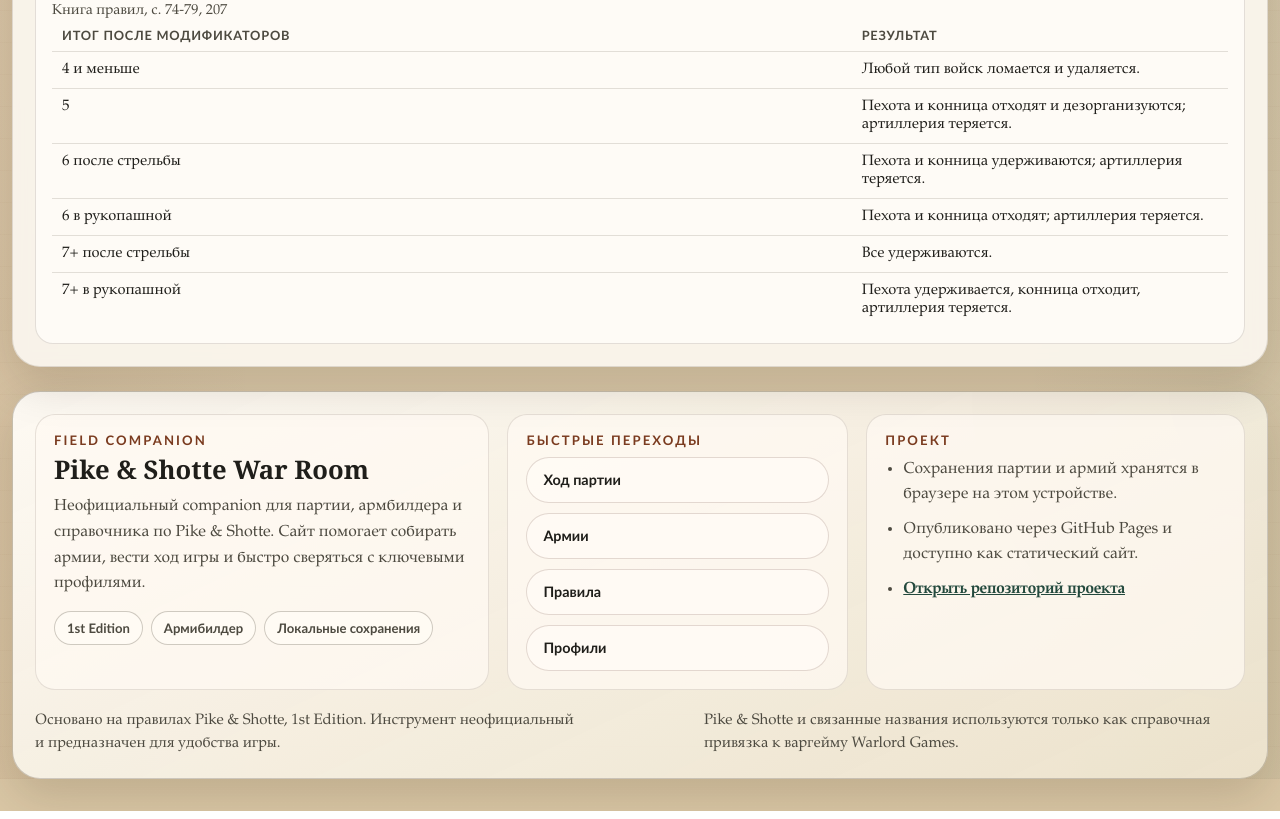
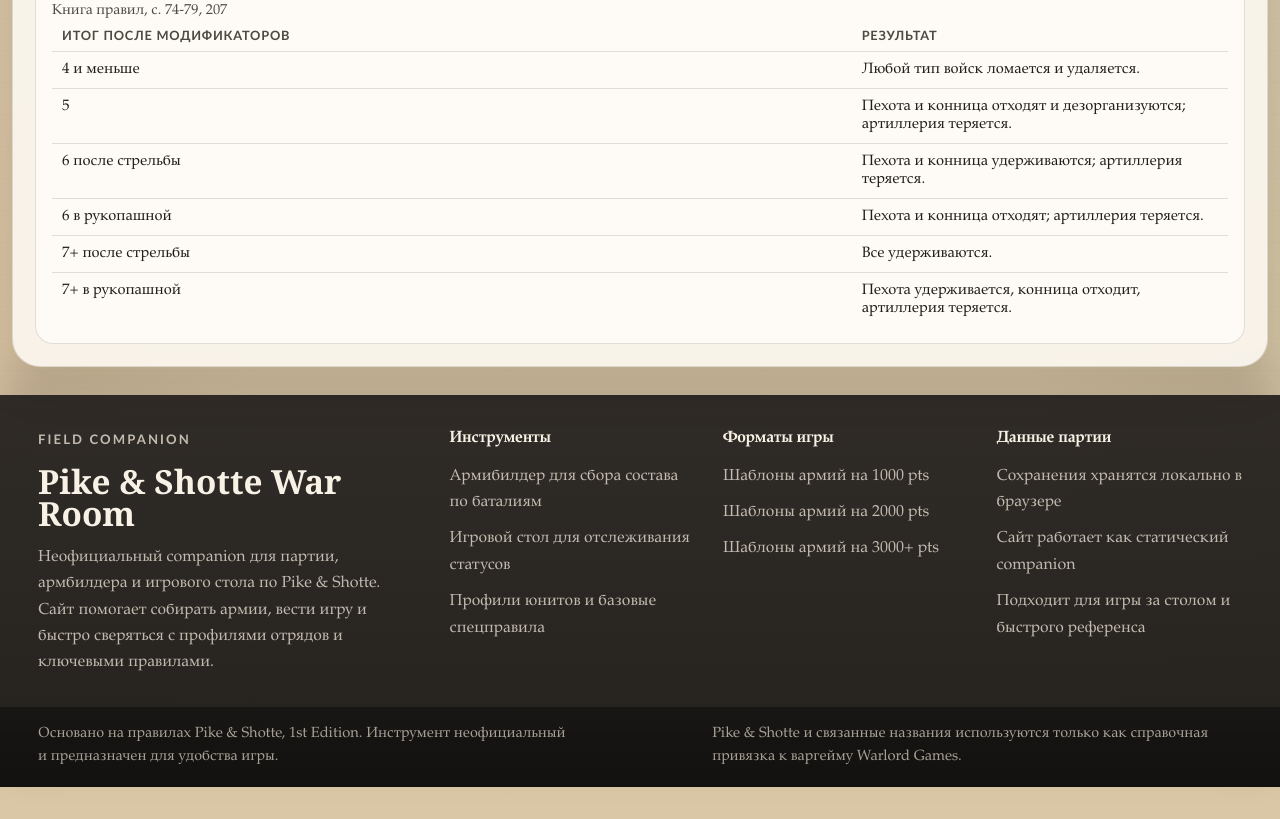
Before and after one commit to deBroohs/pikeandshotte, a website: page index.html in a window 1280 px wide. Shown: the part 2576-3395 px from the top of the page. Drawn offline with Linux system fonts and the light colour scheme.

Commit message:
Refine footer layout

```diff
--- a/app.js
+++ b/app.js
@@ -53,13 +53,6 @@
 
     document.querySelectorAll(".tab").forEach((button) => {
       button.addEventListener("click", () => setActiveTab(button.dataset.tabTarget));
-    });
-
-    document.querySelectorAll("[data-footer-tab]").forEach((button) => {
-      button.addEventListener("click", () => {
-        setActiveTab(button.dataset.footerTab);
-        window.scrollTo({ top: 0, behavior: "smooth" });
-      });
     });
 
     document.getElementById("prev-phase").addEventListener("click", () => stepPhase(-1));
--- a/index.html
+++ b/index.html
@@ -32,7 +32,7 @@
   <link rel="manifest" href="./site.webmanifest">
   <link rel="sitemap" type="application/xml" title="Sitemap" href="./sitemap.xml">
   <link rel="preload" href="./assets/arts/hero-battle.jpg" as="image" fetchpriority="high">
-  <link rel="stylesheet" href="./styles.css?v=20260325-16">
+  <link rel="stylesheet" href="./styles.css?v=20260325-17">
   <script type="application/ld+json">
     {
       "@context": "https://schema.org",
@@ -230,41 +230,46 @@
     </main>
 
     <footer class="site-footer">
-      <div class="site-footer-grid">
-        <section class="footer-block">
-          <p class="panel-kicker">Field Companion</p>
+      <div class="site-footer-main">
+        <section class="site-footer-column site-footer-brand">
+          <p class="panel-kicker footer-kicker">Field Companion</p>
           <h2>Pike &amp; Shotte War Room</h2>
-          <p class="footer-copy">Неофициальный companion для партии, армбилдера и справочника по Pike &amp; Shotte. Сайт помогает собирать армии, вести ход игры и быстро сверяться с ключевыми профилями.</p>
-          <div class="chip-row">
-            <span class="meta-chip">1st Edition</span>
-            <span class="meta-chip">Армибилдер</span>
-            <span class="meta-chip">Локальные сохранения</span>
-          </div>
+          <p>Неофициальный companion для партии, армбилдера и игрового стола по Pike &amp; Shotte. Сайт помогает собирать армии, вести игру и быстро сверяться с профилями отрядов и ключевыми правилами.</p>
         </section>
 
-        <section class="footer-block">
-          <p class="panel-kicker">Быстрые переходы</p>
-          <div class="footer-nav">
-            <button class="footer-link" type="button" data-footer-tab="dashboard">Ход партии</button>
-            <button class="footer-link" type="button" data-footer-tab="armies">Армии</button>
-            <button class="footer-link" type="button" data-footer-tab="reference">Правила</button>
-            <button class="footer-link" type="button" data-footer-tab="units">Профили</button>
-          </div>
+        <section class="site-footer-column">
+          <h3>Инструменты</h3>
+          <ul class="site-footer-list">
+            <li>Армибилдер для сбора состава по баталиям</li>
+            <li>Игровой стол для отслеживания статусов</li>
+            <li>Профили юнитов и базовые спецправила</li>
+          </ul>
         </section>
 
-        <section class="footer-block">
-          <p class="panel-kicker">Проект</p>
-          <ul class="footer-list">
-            <li>Сохранения партии и армий хранятся в браузере на этом устройстве.</li>
-            <li>Опубликовано через GitHub Pages и доступно как статический сайт.</li>
-            <li><a href="https://github.com/deBroohs/pikeandshotte" target="_blank" rel="noreferrer">Открыть репозиторий проекта</a></li>
+        <section class="site-footer-column">
+          <h3>Форматы игры</h3>
+          <ul class="site-footer-list">
+            <li>Шаблоны армий на 1000 pts</li>
+            <li>Шаблоны армий на 2000 pts</li>
+            <li>Шаблоны армий на 3000+ pts</li>
+          </ul>
+        </section>
+
+        <section class="site-footer-column">
+          <h3>Данные партии</h3>
+          <ul class="site-footer-list">
+            <li>Сохранения хранятся локально в браузере</li>
+            <li>Сайт работает как статический companion</li>
+            <li>Подходит для игры за столом и быстрого референса</li>
           </ul>
         </section>
       </div>
 
-      <div class="site-footer-bar">
-        <p>Основано на правилах Pike &amp; Shotte, 1st Edition. Инструмент неофициальный и предназначен для удобства игры.</p>
-        <p>Pike &amp; Shotte и связанные названия используются только как справочная привязка к варгейму Warlord Games.</p>
+      <div class="site-footer-bottom">
+        <div class="site-footer-bottom-inner">
+          <p>Основано на правилах Pike &amp; Shotte, 1st Edition. Инструмент неофициальный и предназначен для удобства игры.</p>
+          <p>Pike &amp; Shotte и связанные названия используются только как справочная привязка к варгейму Warlord Games.</p>
+        </div>
       </div>
     </footer>
   </div>
@@ -414,7 +419,7 @@
 
   <input id="import-file-input" type="file" accept="application/json" hidden>
 
-  <script src="./rules-data.js?v=20260325-16"></script>
-  <script src="./app.js?v=20260325-16"></script>
+  <script src="./rules-data.js?v=20260325-17"></script>
+  <script src="./app.js?v=20260325-17"></script>
 </body>
 </html>
--- a/styles.css
+++ b/styles.css
@@ -379,101 +379,101 @@ select {
 }
 
 .site-footer {
-  margin-top: 24px;
-  padding: 22px;
-  border-radius: var(--radius-lg);
-  border: 1px solid var(--line-strong);
+  width: 100vw;
+  margin-top: 28px;
+  margin-right: calc(50% - 50vw);
+  margin-left: calc(50% - 50vw);
+  color: rgba(246, 238, 226, 0.96);
   background:
-    linear-gradient(155deg, rgba(255, 252, 247, 0.95), rgba(238, 229, 208, 0.9)),
-    radial-gradient(circle at top right, rgba(35, 73, 61, 0.1), transparent 30%);
-  box-shadow: var(--shadow);
-  display: grid;
-  gap: 18px;
-}
-
-.site-footer-grid {
-  display: grid;
-  grid-template-columns: 1.2fr 0.9fr 1fr;
-  gap: 18px;
-}
-
-.footer-block {
-  padding: 18px;
-  border-radius: calc(var(--radius-md) + 2px);
-  border: 1px solid rgba(56, 42, 28, 0.12);
-  background: rgba(255, 250, 243, 0.72);
-}
-
-.footer-block h2 {
-  margin: 0 0 10px;
+    linear-gradient(180deg, rgba(44, 40, 37, 0.98), rgba(35, 32, 29, 0.99)),
+    radial-gradient(circle at top right, rgba(174, 122, 51, 0.12), transparent 26%);
+  box-shadow: 0 -20px 38px rgba(31, 24, 19, 0.14);
+}
+
+.site-footer-main,
+.site-footer-bottom-inner {
+  width: min(1440px, calc(100vw - 24px));
+  margin: 0 auto;
+}
+
+.site-footer-main {
+  display: grid;
+  grid-template-columns: minmax(0, 1.25fr) repeat(3, minmax(0, 0.8fr));
+  gap: 28px;
+  padding: 34px 26px 30px;
+}
+
+.site-footer-column {
+  display: grid;
+  align-content: start;
+  gap: 14px;
+}
+
+.site-footer-brand {
+  padding-right: 16px;
+}
+
+.site-footer-column h2,
+.site-footer-column h3 {
+  margin: 0;
+  color: #f8f1e5;
+}
+
+.site-footer-column h2 {
   font-family: var(--display-font);
-  font-size: clamp(1.4rem, 2vw, 2rem);
-  line-height: 1.05;
-}
-
-.footer-copy {
-  margin: 0 0 14px;
-  color: var(--ink-soft);
-  line-height: 1.6;
-}
-
-.footer-nav {
-  display: grid;
-  gap: 10px;
-}
-
-.footer-link {
-  min-height: 46px;
-  padding: 12px 16px;
-  border-radius: 999px;
-  border: 1px solid rgba(84, 39, 20, 0.16);
-  background: rgba(255, 252, 246, 0.76);
-  color: var(--ink);
-  font: 700 0.9rem/1 var(--ui-font);
-  text-align: left;
-  transition:
-    transform var(--transition),
-    background var(--transition),
-    border-color var(--transition),
-    box-shadow var(--transition);
-}
-
-.footer-link:hover,
-.footer-link:focus-visible {
-  transform: translateY(-1px);
-  background: rgba(255, 255, 255, 0.9);
-  border-color: rgba(84, 39, 20, 0.28);
-  box-shadow: 0 10px 22px rgba(84, 39, 20, 0.08);
-}
-
-.footer-list {
+  font-size: clamp(1.8rem, 2.6vw, 2.6rem);
+  line-height: 0.98;
+}
+
+.site-footer-column h3 {
+  font-size: 1.02rem;
+  line-height: 1.2;
+}
+
+.footer-kicker {
+  color: rgba(223, 165, 97, 0.88);
+}
+
+.site-footer-column p,
+.site-footer-list {
   margin: 0;
-  padding-left: 18px;
-  display: grid;
-  gap: 10px;
-  color: var(--ink-soft);
-  line-height: 1.55;
-}
-
-.footer-list a {
-  color: var(--field);
-  font-weight: 700;
-}
-
-.site-footer-bar {
+  color: rgba(233, 224, 209, 0.8);
+  line-height: 1.65;
+}
+
+.site-footer-list {
+  padding: 0;
+  list-style: none;
+}
+
+.site-footer-list li {
+  padding: 0;
+}
+
+.site-footer-list li + li {
+  margin-top: 10px;
+}
+
+.site-footer-bottom {
+  background:
+    linear-gradient(180deg, rgba(24, 22, 20, 0.98), rgba(18, 17, 15, 1));
+  border-top: 1px solid rgba(255, 241, 219, 0.08);
+}
+
+.site-footer-bottom-inner {
   display: flex;
   flex-wrap: wrap;
   justify-content: space-between;
-  gap: 12px 18px;
-  padding-top: 2px;
-  color: var(--ink-soft);
-  font-size: 0.94rem;
-  line-height: 1.5;
-}
-
-.site-footer-bar p {
+  gap: 12px 24px;
+  padding: 16px 26px 18px;
+}
+
+.site-footer-bottom-inner p {
   margin: 0;
   max-width: 72ch;
+  color: rgba(214, 205, 190, 0.76);
+  font-size: 0.92rem;
+  line-height: 1.55;
 }
 
 .dashboard-grid,
@@ -2724,12 +2724,19 @@ select {
     min-width: 0;
   }
 
-  .site-footer-grid {
+  .site-footer-main {
     grid-template-columns: 1fr;
-  }
-
-  .site-footer-bar {
+    gap: 22px;
+    padding: 28px 18px 24px;
+  }
+
+  .site-footer-brand {
+    padding-right: 0;
+  }
+
+  .site-footer-bottom-inner {
     flex-direction: column;
+    padding: 16px 18px 18px;
   }
 
   .utility-menu-inline {
```
